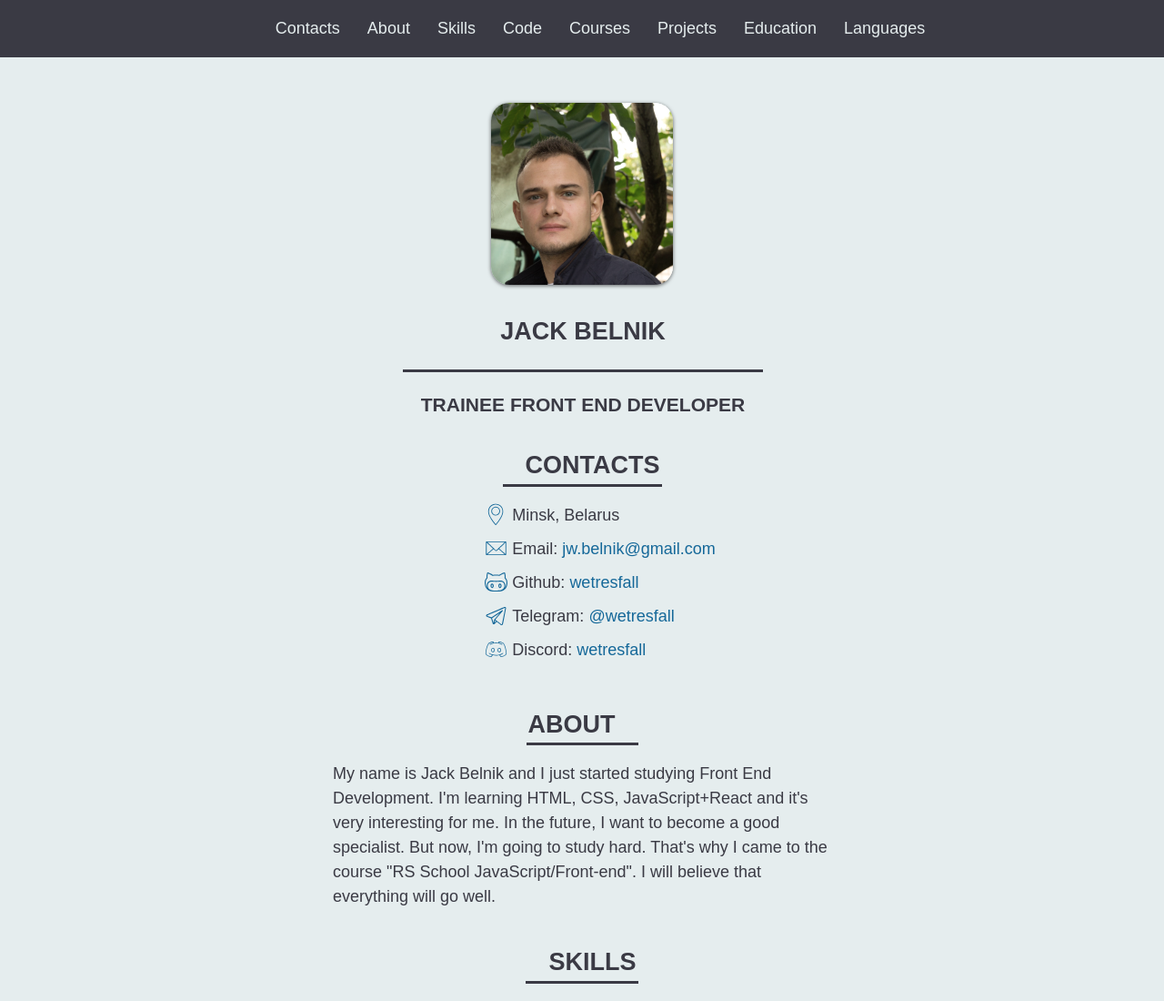
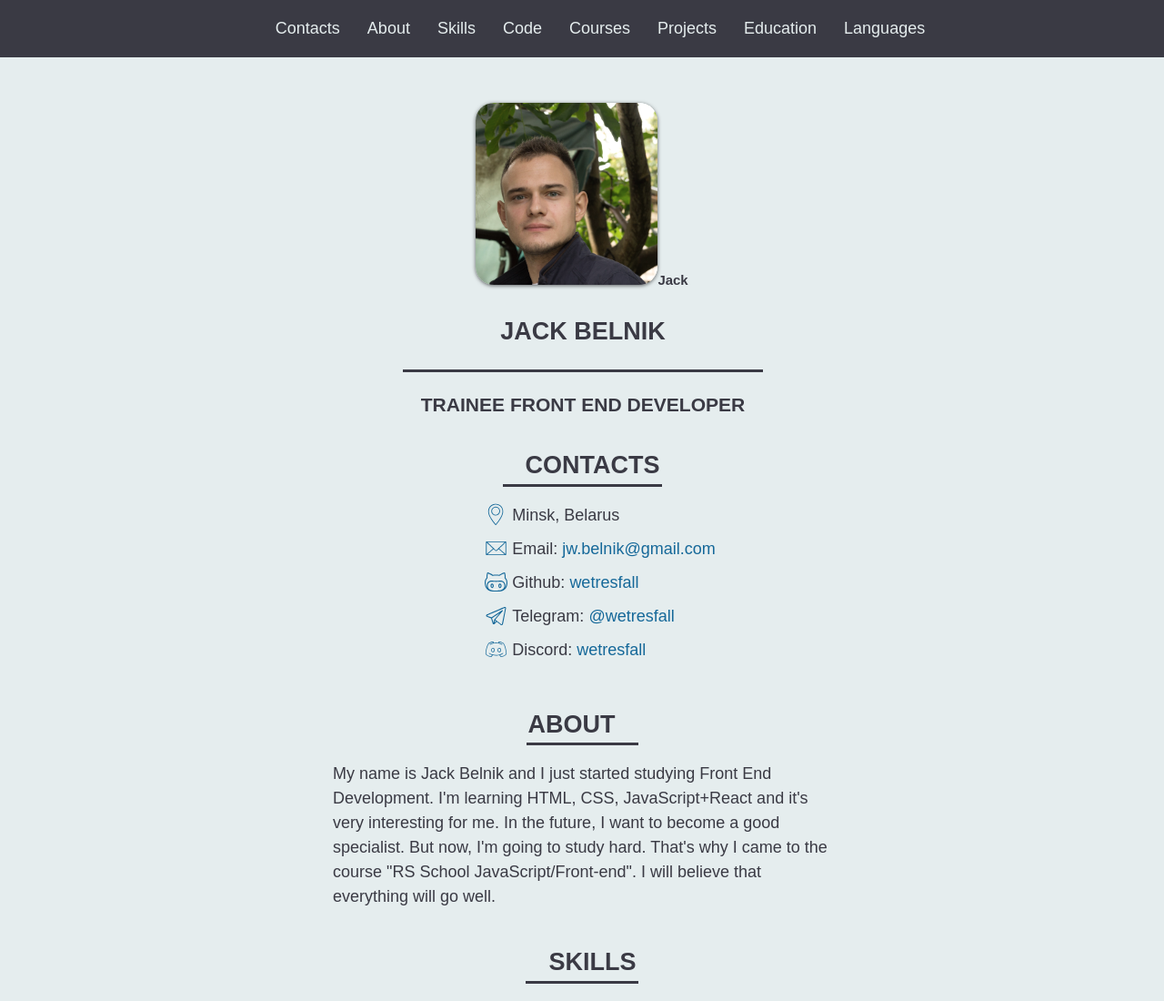
Before and after one commit to wetresfall/rsschool-cv, a plain HTML site: page index.html in a window 1280 px wide. Shown: the top 1100 px of the page at 91% size. Drawn offline with Linux system fonts and the light colour scheme; a script that the page names is missing; a web font is replaced by a local one.

```diff
--- a/index.html
+++ b/index.html
@@ -27,7 +27,7 @@
   <main class="main">
     <div class="container main-container">
       <section class="section-section-img">
-        <h5><img class="section-img" src="./assets/img/Jack_Belnik.jpg" alt="Jack"></h5>
+        <h5><img class="section-img" src="./assets/img/Jack_Belnik.jpg" alt="Jack">Jack</h5>
       </section>
       <section>
         <div class="section-profile">
```
